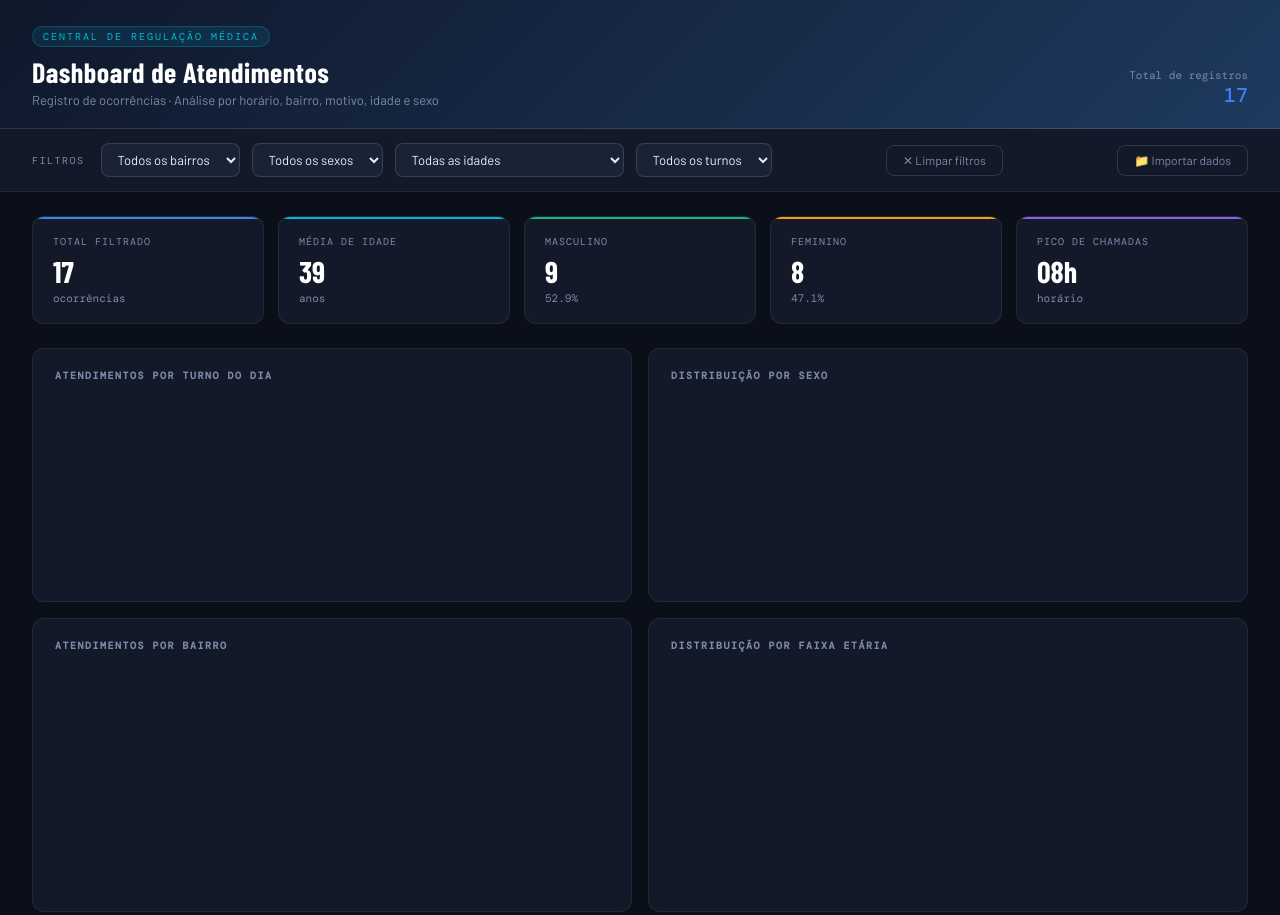
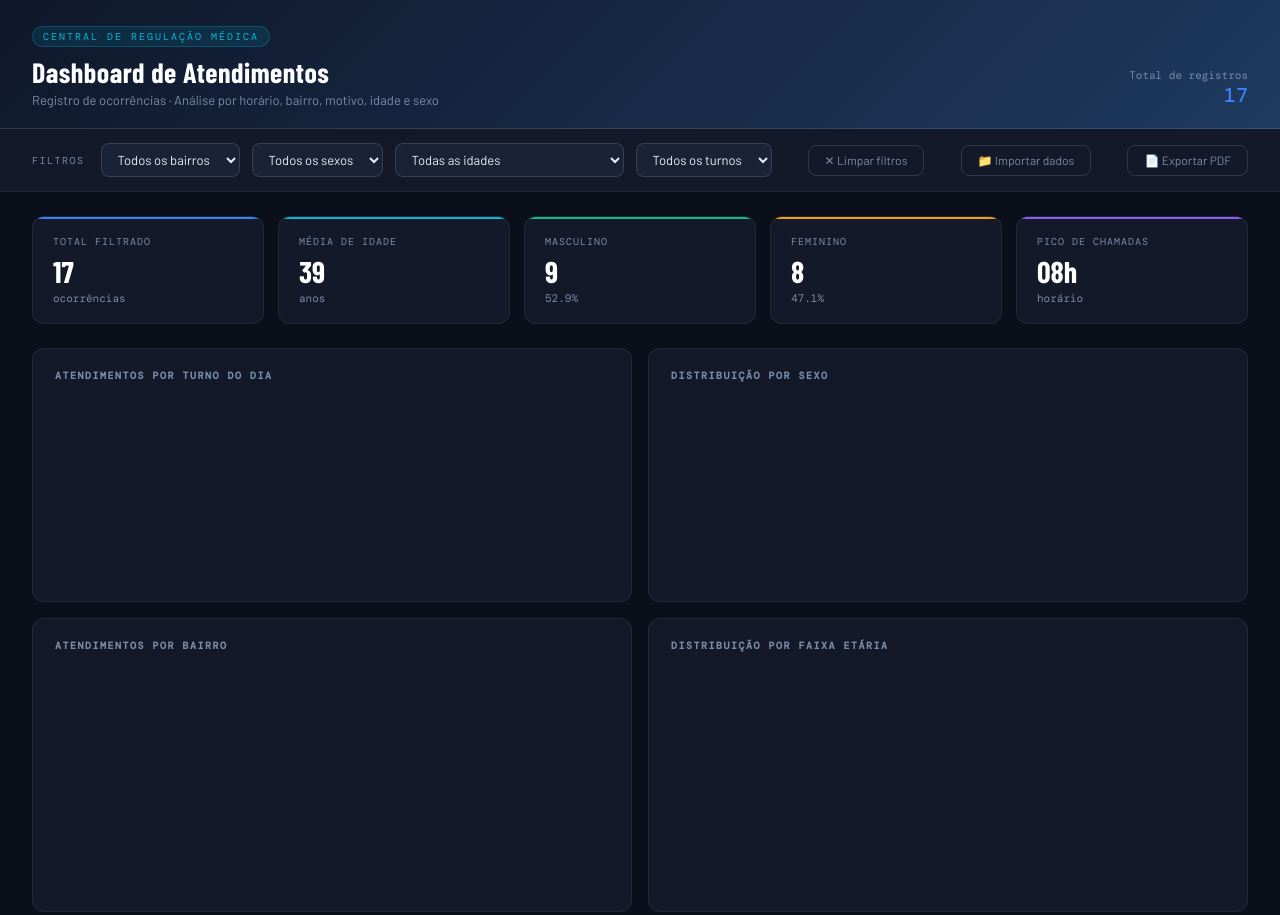
Before and after one commit to CarlosAlvesSantosJr/dashboard-atentimento, a plain HTML site: page index.html in a window 1280 px wide. Shown: the top 915 px of the page. Drawn offline with nearby package versions, Linux system fonts and the light colour scheme.

Commit message:
criado o botao exportar dados

```diff
--- a/index.html
+++ b/index.html
@@ -6,6 +6,8 @@
 <title>Dashboard de Atendimentos</title>
 <link href="https://fonts.googleapis.com/css2?family=DM+Mono:wght@400;500&family=Barlow:wght@300;400;500;600;700&family=Barlow+Condensed:wght@600;700&display=swap" rel="stylesheet"/>
 <script src="https://cdnjs.cloudflare.com/ajax/libs/Chart.js/4.4.1/chart.umd.js"></script>
+<script src="https://cdnjs.cloudflare.com/ajax/libs/html2canvas/1.4.1/html2canvas.min.js"></script>
+<script src="https://cdnjs.cloudflare.com/ajax/libs/jspdf/2.5.1/jspdf.umd.min.js"></script>
 <style>
 :root {
   --bg: #0b0f1a;
@@ -309,6 +311,7 @@ tr:hover td { background: var(--surface2); }
 
   <button class="btn-reset" onclick="resetFiltros()">✕ Limpar filtros</button>
   <button class="btn-reset" onclick="document.getElementById('fileInput').click()">📁 Importar dados</button>
+  <button class="btn-reset" onclick="exportarPDF()">📄 Exportar PDF</button>
   <input type="file" id="fileInput" accept=".json,.csv" style="display:none" onchange="importarArquivo(this)">
 </div>
 
@@ -674,6 +677,89 @@ function aplicarFiltros() {
   makeTbody(data);
 }
 
+async function exportarPDF() {
+  const { jsPDF } = window.jspdf;
+  const pdf = new jsPDF('p', 'mm', 'a4');
+  const data = filtrar();
+  const dataAtual = new Date().toLocaleDateString('pt-BR');
+
+  // Título
+  pdf.setFontSize(18);
+  pdf.text('Dashboard de Atendimentos', 15, 20);
+  pdf.setFontSize(10);
+  pdf.setTextColor(100);
+  pdf.text(`Data do relatório: ${dataAtual} | Total de registros: ${data.length}`, 15, 28);
+
+  let yPos = 40;
+
+  // Capturar gráficos
+  const graficos = ['chartTurno', 'chartSexo', 'chartBairro', 'chartIdade'];
+  for (let i = 0; i < graficos.length; i++) {
+    const canvas = document.getElementById(graficos[i]);
+    if (canvas) {
+      const imgData = canvas.toDataURL('image/png');
+      const imgWidth = 85;
+      const imgHeight = (canvas.height * imgWidth) / canvas.width;
+
+      if (i % 2 === 0 && i > 0) {
+        yPos += 55;
+      }
+      const xPos = i % 2 === 0 ? 15 : 110;
+
+      if (yPos + imgHeight > 270) {
+        pdf.addPage();
+        yPos = 20;
+      }
+
+      pdf.addImage(imgData, 'PNG', xPos, yPos, imgWidth, imgHeight);
+    }
+  }
+
+  yPos += 60;
+
+  // Tabela de dados
+  if (yPos > 200) {
+    pdf.addPage();
+    yPos = 20;
+  }
+
+  pdf.setFontSize(12);
+  pdf.setTextColor(0);
+  pdf.text('Registros Detalhados', 15, yPos);
+  yPos += 10;
+
+  pdf.setFontSize(8);
+  pdf.setFillColor(240, 240, 240);
+  pdf.rect(15, yPos, 180, 7, 'F');
+  pdf.setTextColor(0);
+  pdf.text('#    Horário    Bairro              Motivo                          Idade  Sexo', 17, yPos + 5);
+  yPos += 10;
+
+  data.slice(0, 50).forEach((d, i) => {
+    if (yPos > 280) {
+      pdf.addPage();
+      yPos = 20;
+      pdf.setFillColor(240, 240, 240);
+      pdf.rect(15, yPos, 180, 7, 'F');
+      pdf.text('#    Horário    Bairro              Motivo                          Idade  Sexo', 17, yPos + 5);
+      yPos += 10;
+    }
+
+    const motivoTruncado = d.motivo.length > 35 ? d.motivo.substring(0, 32) + '...' : d.motivo;
+    const linha = `${String(i+1).padStart(2,'0')}   ${d.hora}      ${d.bairro.padEnd(15)}  ${motivoTruncado.padEnd(35)}  ${d.idade}     ${d.sexo}`;
+    pdf.text(linha, 17, yPos);
+    yPos += 5;
+  });
+
+  if (data.length > 50) {
+    pdf.setFontSize(8);
+    pdf.setTextColor(100);
+    pdf.text(`... e mais ${data.length - 50} registros`, 17, yPos + 5);
+  }
+
+  pdf.save(`dashboard-atendimentos-${dataAtual.replace(/\//g, '-')}.pdf`);
+}
+
 function resetFiltros() {
   ['fBairro','fSexo','fIdade','fTurno'].forEach(id => document.getElementById(id).value = '');
   aplicarFiltros();
```
